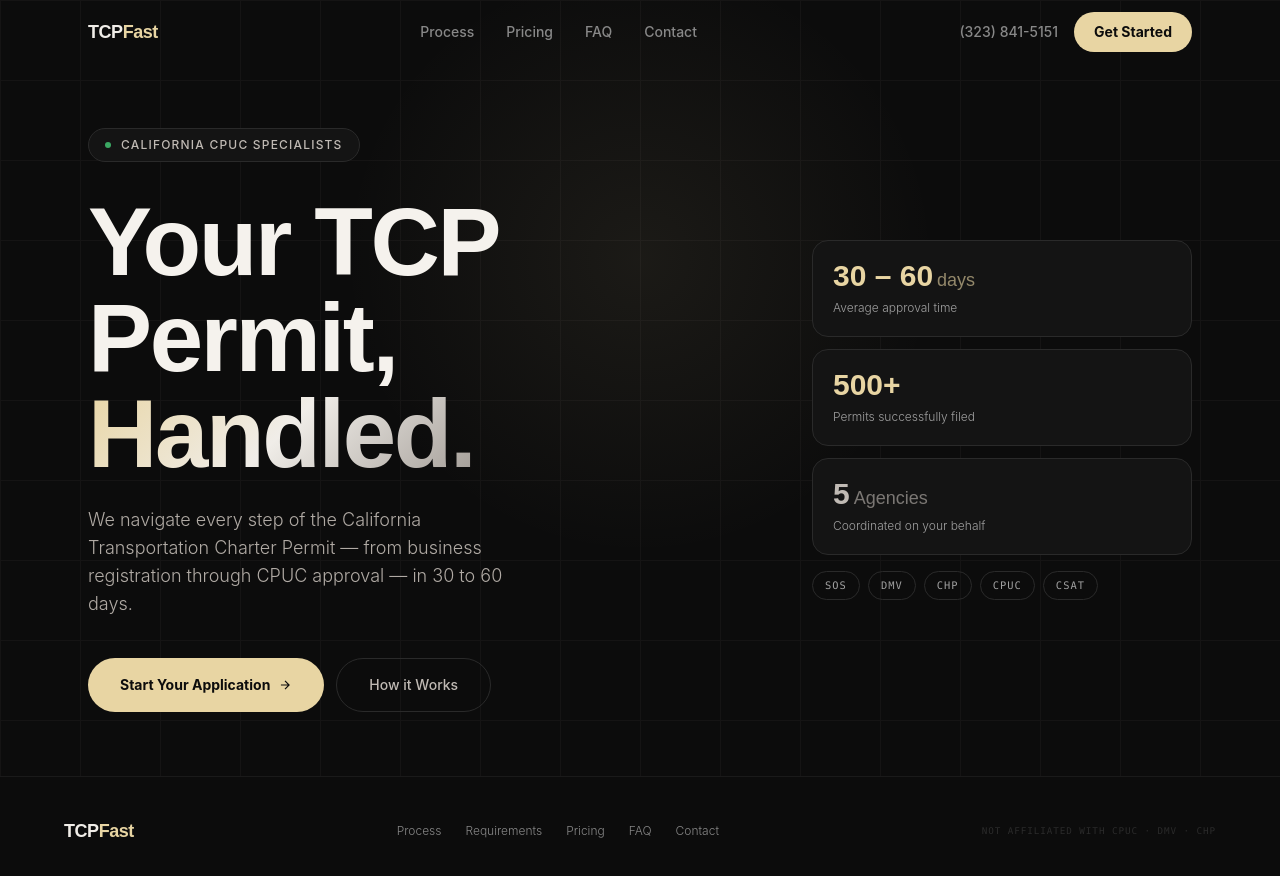
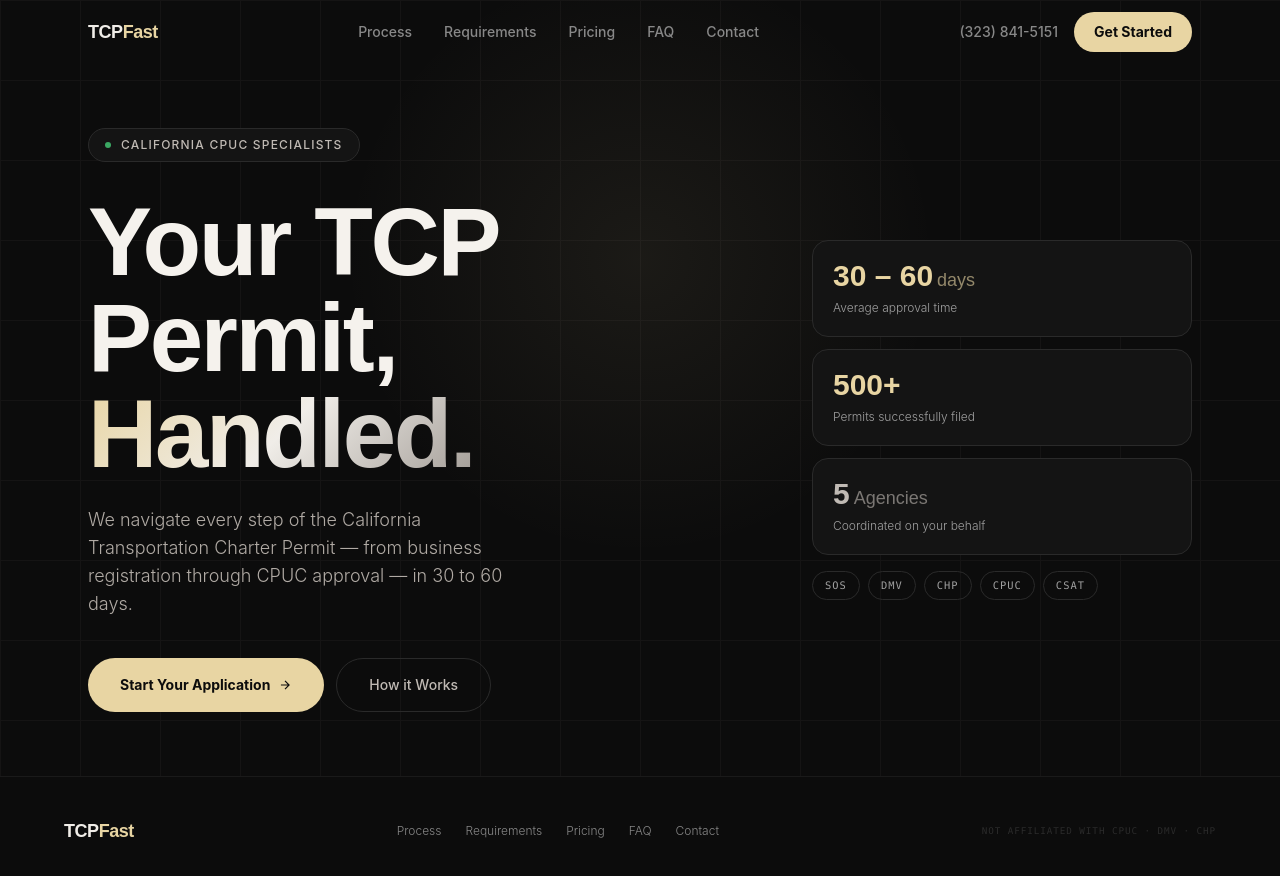
Before and after one commit to gevoglanyan/TCP, a React (Create React App) app: page / in a window 1280 px wide. Shown: the top 876 px of the page. Built offline with nearby package versions, Linux system fonts and the light colour scheme; a web font is replaced by a local one.

Commit message:
Forgot a Nav Link

```diff
--- a/src/components/Nav.js
+++ b/src/components/Nav.js
@@ -14,6 +14,7 @@ export default function Nav() {
 
   const links = [
     { label: 'Process', href: '/process' },
+    { label: 'Requirements', href: '/requirements' },
     { label: 'Pricing', href: '/pricing' },
     { label: 'FAQ', href: '/faq' },
     { label: 'Contact', href: '/contact' },
```
